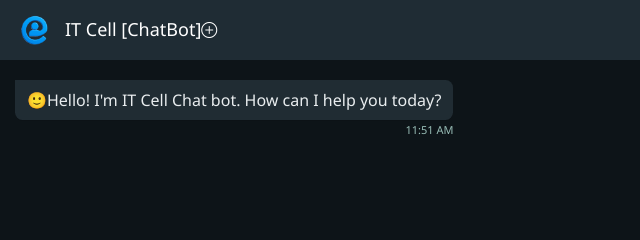
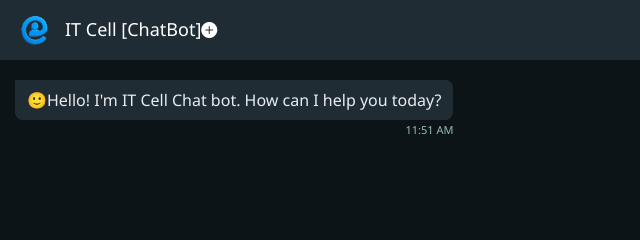
Before and after one commit to ITCellTreasury/try, a plain HTML site: page chat/index.html in a window 1280 px wide. Shown: the top 240 px of the page, 0-640 px from the left. Drawn offline with nearby package versions, Linux system fonts and the light colour scheme.

Commit message:
Update index.html

```diff
--- a/chat/index.html
+++ b/chat/index.html
@@ -313,8 +313,8 @@
         <div class="chat-header">
             <div class="header-left">
                 <img src="https://itcelltreasury.github.io/try/assets/img/logo.png" alt="ChatBot">
-                <h2><a href="https://itcelltreasury.github.io/bot/">IT Cell [ChatBot]</a></h2>
-		    <a href="./add.html"> <i class="bi bi-plus-circle"></i></a>
+                <h2><a href="https://itcelltreasury.github.io/bot/">IT Cell [ChatBot]</a></h2><span>    <a href="./add.html"> <i class="bi bi-plus-circle-fill"></i></a></span>
+
             </div>
             <div class="theme-switch">
                 <i class="bi bi-sun-fill"></i>
```
